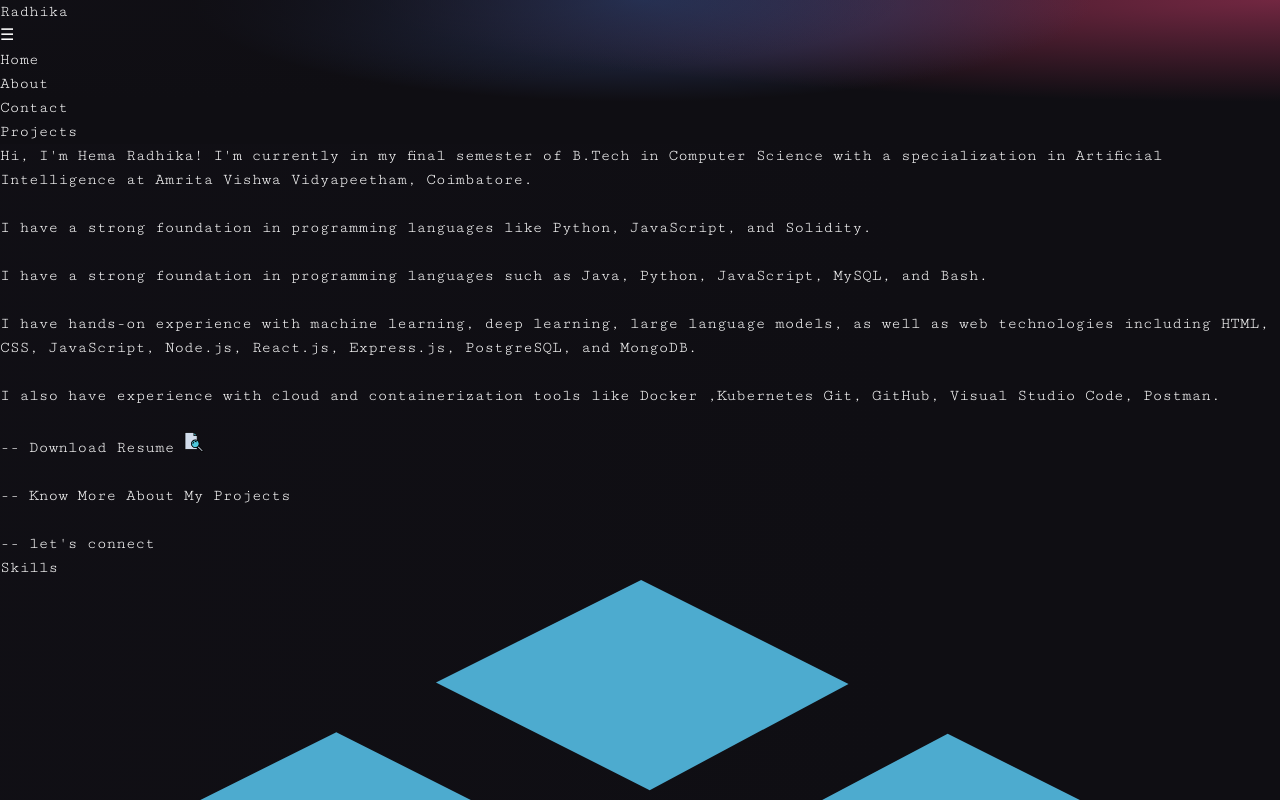
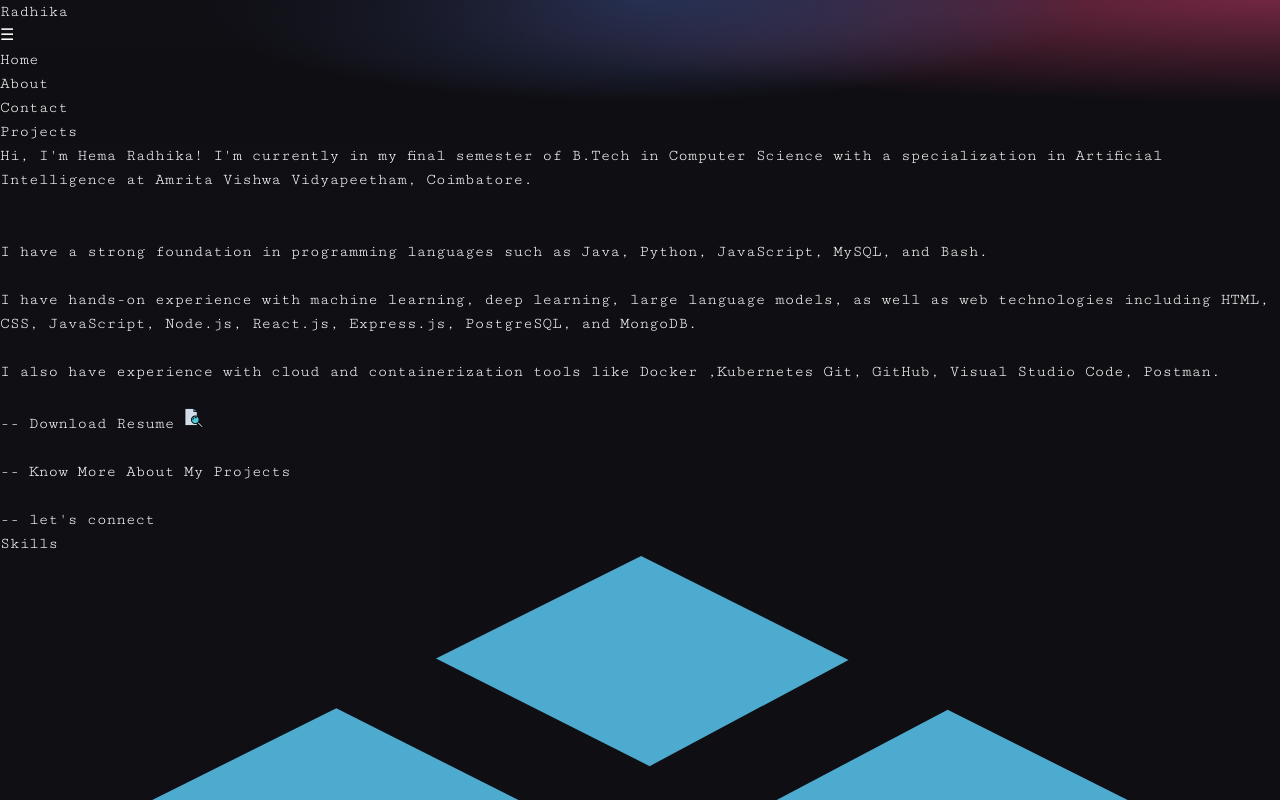
Before and after one commit to hemaradhika-reddy/My-Portfolio, a React (Vite) app: page /about in a window 1280 px wide. Shown: the top 800 px of the page. Built offline with nearby package versions, Linux system fonts and the light colour scheme.

Commit message:
fourth  commit

```diff
--- a/src/components/About.jsx
+++ b/src/components/About.jsx
@@ -27,10 +27,7 @@ export const About = () => {
           Artificial Intelligence at Amrita Vishwa Vidyapeetham, Coimbatore.
           </p>
           <br />
-          <p>
-            I have a strong foundation in programming languages like Python,
-            JavaScript, and Solidity.
-          </p>
+
           <br />
           <p>
           I have a strong foundation in programming languages such as Java, Python, JavaScript, MySQL, and Bash.
```
